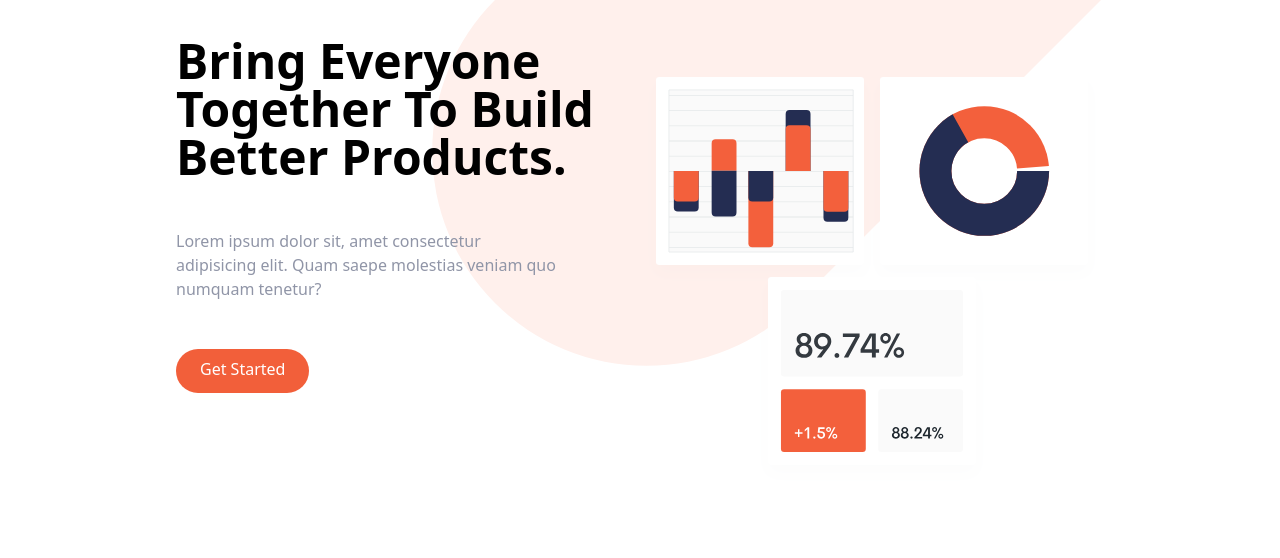
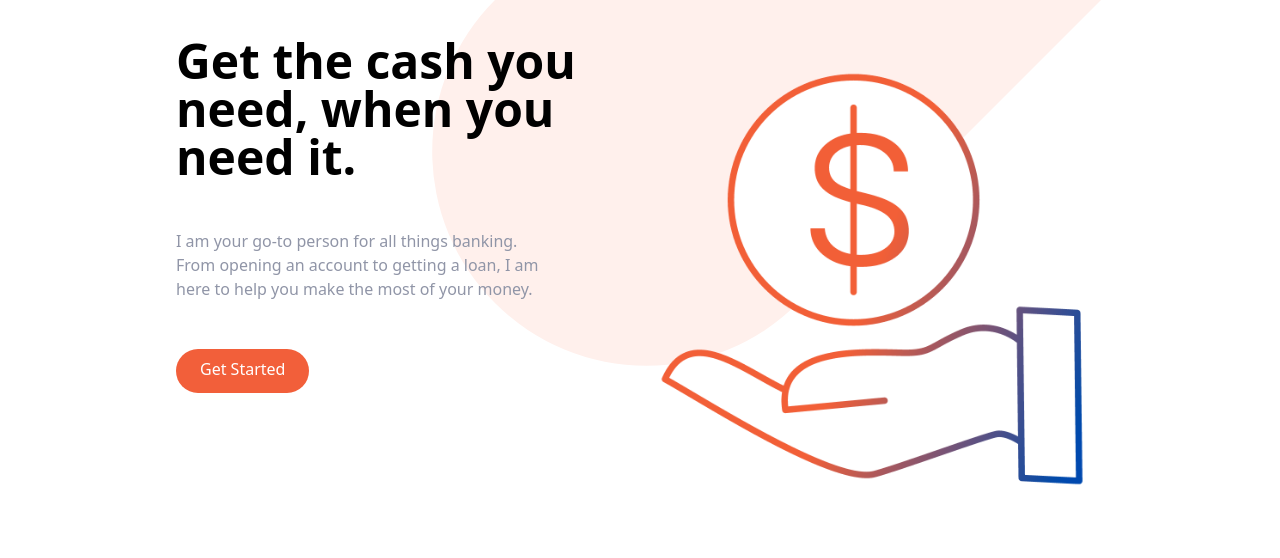
Before and after one commit to codewithjaspreet/significant-infotech, a website: page src/index.html in a window 1280 px wide. Shown: the part 95-653 px from the top of the page. Drawn offline with Linux system fonts and the light colour scheme.

Commit message:
till now

```diff
--- a/src/index.html
+++ b/src/index.html
@@ -80,12 +80,12 @@
             <div class="flex flex-col mb-32 space-y-12 md:w-1/2">
 
                 <h1 class="max-w-md text-4xl font-bold text-center md:text-5xl md:text-left">
-                 Bring Everyone Together To Build Better Products.
+                  Get the cash you need, when you need it.
                 </h1>
 
                 <p class="max-w-sm text-center text-darkGrayishBlue md:text-left">
 
-                    Lorem ipsum dolor sit, amet consectetur adipisicing elit. Quam saepe molestias veniam quo numquam tenetur?
+                  I am your go-to person for all things banking. From opening an account to getting a loan, I am here to help you make the most of your money.
                 </p>
 
                 <div class="flex justify-center md:justify-start">
@@ -97,7 +97,7 @@
             </div>
 
             <!-- right  -->
-            <img src="/img/illustration-intro.svg" class ="md:w-1/2" alt="">
+            <img src="/img/loan.png" class ="md:w-1/2" alt="">
 
             <div>
 
```
Also changed, not shown: img/loan.png (added).
